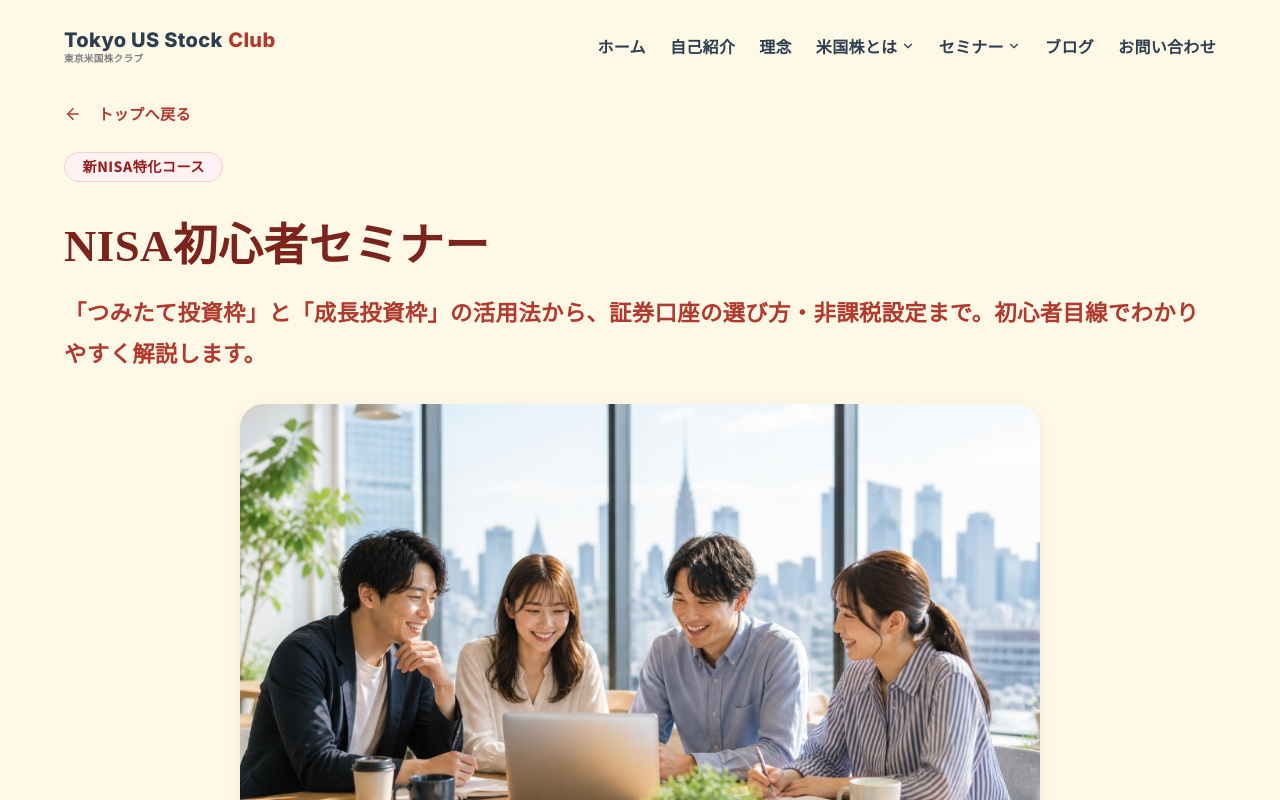
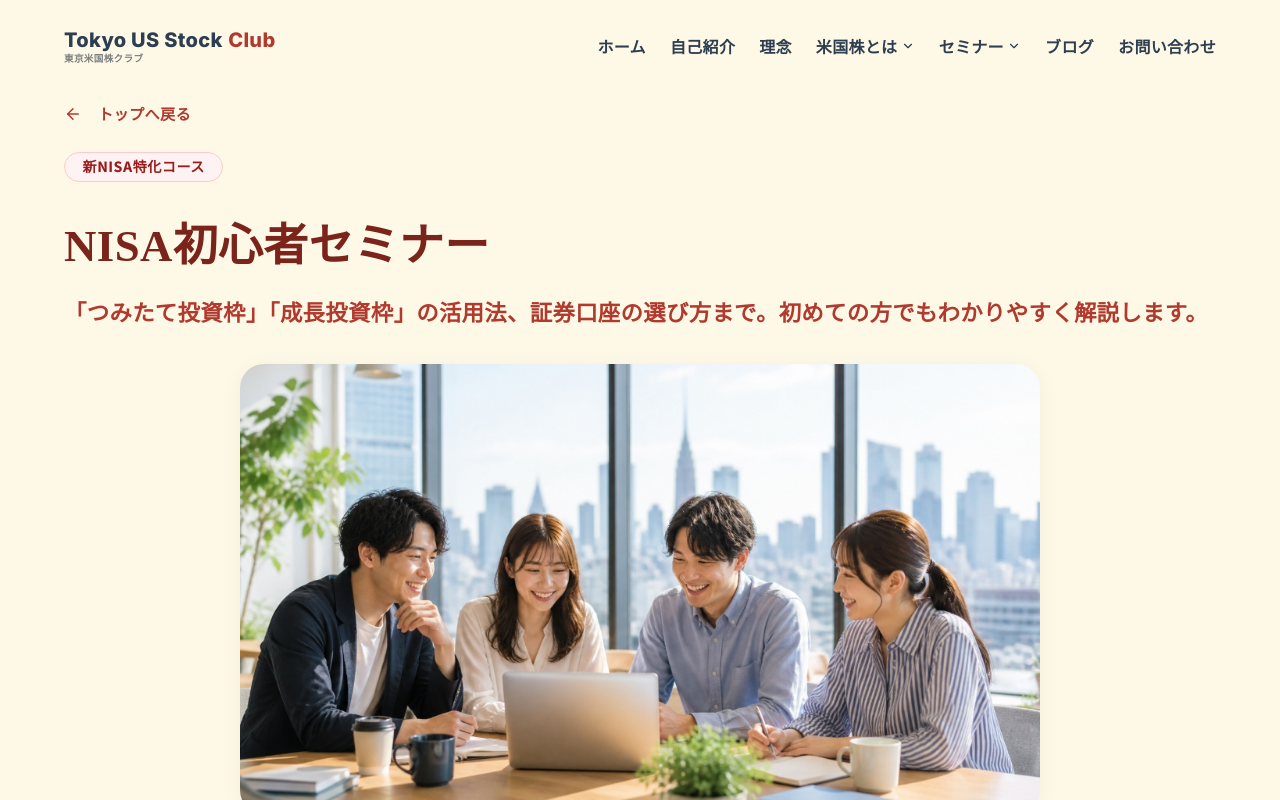
Before and after one commit to yutarotobioka0121-ship-it/tokyo-us-stock-site, a Next.js app: page /seminar/nisa in a window 1280 px wide. Built offline with nearby package versions, Linux system fonts and the light colour scheme; no server answers; a web font is replaced by a local one.

Commit message:
style: NISAページのサブタイトルの文言をよりシンプルに修正

```diff
--- a/src/app/seminar/nisa/page.tsx
+++ b/src/app/seminar/nisa/page.tsx
@@ -182,7 +182,7 @@ export default async function NisaSeminarPage() {
             NISA初心者セミナー
           </h1>
           <p style={{ fontFamily: 'var(--font-body)', fontSize: 'clamp(1rem, 4vw, 1.4rem)', fontWeight: '800', color: 'var(--primary)', marginBottom: '1.5rem', textAlign: 'left', lineHeight: '1.8' }}>
-            「つみたて投資枠」と「成長投資枠」の活用法から、証券口座の選び方・非課税設定まで。初心者目線でわかりやすく解説します。
+            「つみたて投資枠」「成長投資枠」の活用法、証券口座の選び方まで。初めての方でもわかりやすく解説します。
           </p>
 
           <div className="seminar-hero-image" style={{ borderRadius: '24px', overflow: 'hidden', boxShadow: 'var(--shadow-soft)', maxWidth: '800px', margin: '2rem auto 0 auto', aspectRatio: '16/9', position: 'relative' }}>
```
